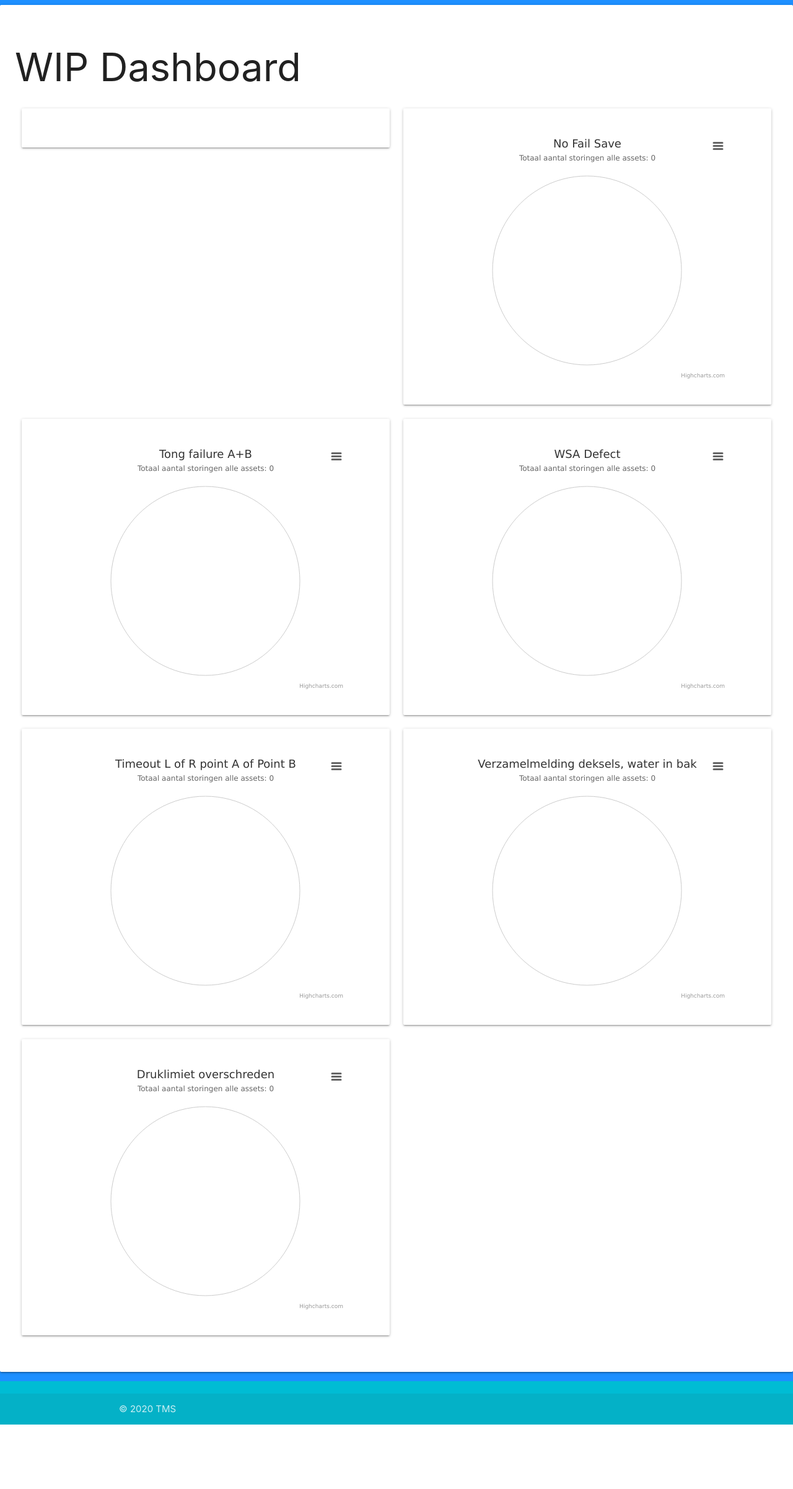
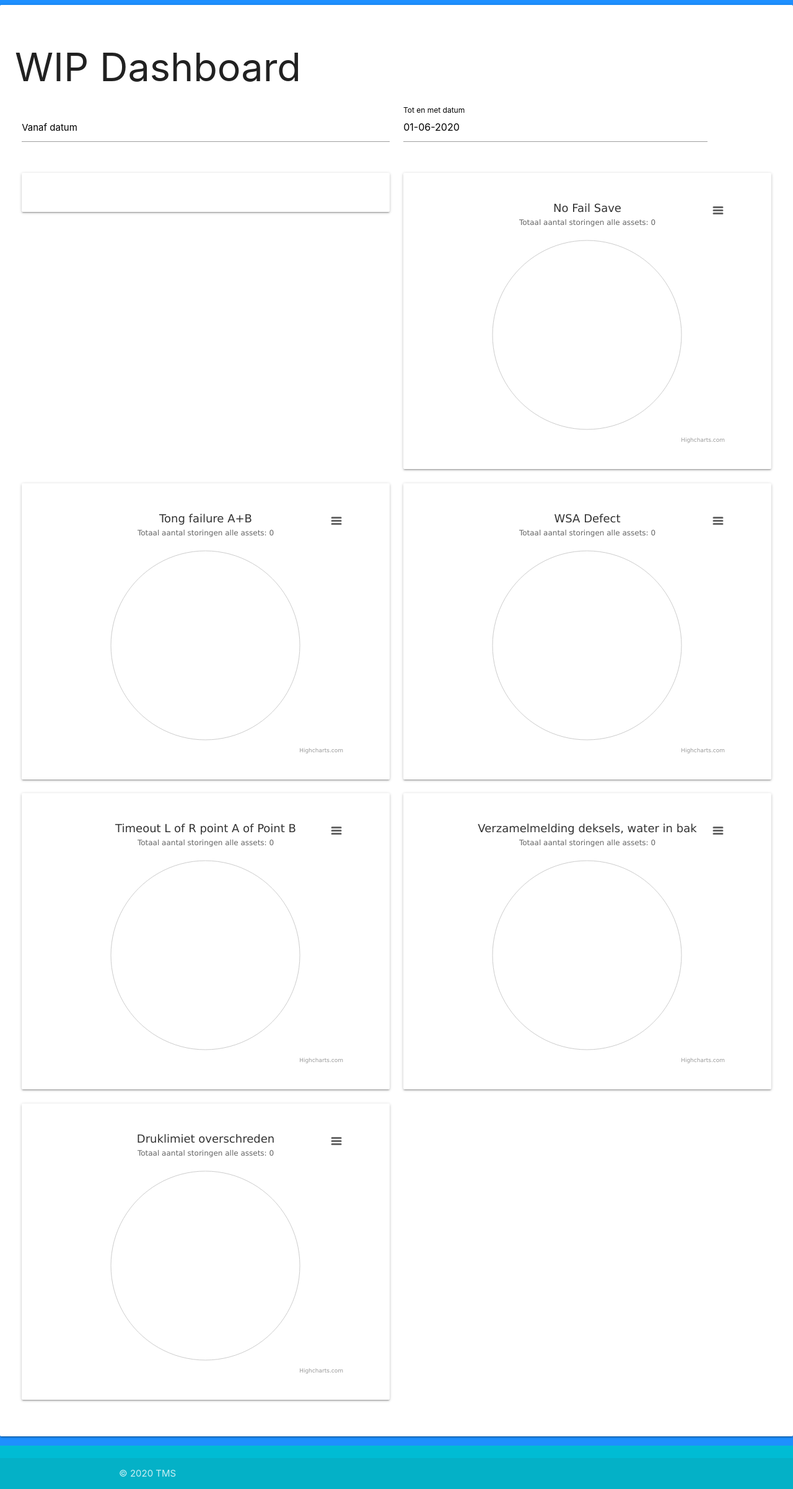
Before and after one commit to TiesLeider/tms, a Django app: page /tram/asset_dashboard/ in a window 1280 px wide. Shown: the part 64-2467 px from the top of the page at 62% size. Before the commit the page ends 2363 px from the top, so only its background shows below. Run offline with Django 3.2, Linux system fonts and the light colour scheme; data that the repository does not hold is empty; some libraries are stand-ins or nearby versions.

Commit message:
Dashboard times

```diff
--- a/tms_webapp/settings.py
+++ b/tms_webapp/settings.py
@@ -94,7 +94,7 @@ if os.environ.get('GITHUB_WORKFLOW'):
 
 #Configuratie applicatie-server
 elif socket.gethostname() == "tms.nl":
-    ALLOWED_HOSTS = ["10.165.2.10", "127.0.0.1", "192.168.1.73"]
+    ALLOWED_HOSTS = ["10.165.2.10", "127.0.0.1"]
 
     DATABASES = {
     'default': {
--- a/tram/templates/tram/chart.html
+++ b/tram/templates/tram/chart.html
@@ -297,7 +297,6 @@
             mm = '0' + mm;
         }
         var today = dd + '-' + mm + '-' + yyyy;
-        console.log(today)
         return today;
     }
 
--- a/tram/templates/tram/dashboard.html
+++ b/tram/templates/tram/dashboard.html
@@ -8,6 +8,16 @@
 {% block content %}
 <div class="card-panel white">
     <h1>WIP Dashboard</h1>
+    <div class="row">
+        <div class="input-field col s6">
+            <input id="van_datum" type="text" class="datepicker">
+            <label for="van_datum">Vanaf datum</label>
+        </div>
+        <div class="input-field col s5">
+            <input id="tot_datum" type="text" class="datepicker">
+            <label for="tot_datum">Tot en met datum</label>
+        </div>
+    </div>
     <div class="row">
         <div class="col s12 m6 l6">
             <div class="card-panel white">
@@ -32,12 +42,37 @@
     </div>
 </div>
 <script type="text/javascript">
-    var storingen = JSON.parse("{{storingen_serz|escapejs}}");
+    const storingen = JSON.parse("{{storingen_serz|escapejs}}");
  </script>
 {% endblock %}
 {% block javascript %}
 
 <script>
+    $(document).ready(function() {
+        var vanDatumPicker = $('#van_datum').datepicker({
+            maxDate: new Date(),
+            format: "dd-mm-yyyy",
+            onClose: function () {
+                for (s of storingen){
+                    getAjaxDataTimerange(storingType=s);
+                }
+            }
+        });
+
+        var totDatumPicker = $('#tot_datum').datepicker({
+            maxDate: new Date(),
+            defaultDate: new Date(),
+            setDefaultDate: true,
+            format: "dd-mm-yyyy",
+            onClose: function () {
+                for (s of storingen){
+                    getAjaxDataTimerange(storingType=s);
+                }
+            }
+        });
+
+    });
+
     function getAjaxData(){
         $.ajax({
             method: "GET",
@@ -148,5 +183,29 @@
     for (s of storingen){
         getAjaxDataStoring(s);
     }
+    function getAjaxDataTimerange(storingType, vanDatum = document.getElementById("van_datum").value, totDatum = document.getElementById("tot_datum").value) {
+        $.ajax({
+            method: "GET",
+            url: `/tram/api/dashboard/storing/${storingType}/${vanDatum}/${totDatum}`,
+            success: function (response) {
+                highchartStoring(response, storingType)
+            },
+            error: function (error_data) {
+                console.log(error_data)
+            }
+        })
+
+        $.ajax({
+            method: "GET",
+            url: `/tram/api/dashboard_omlopen/${vanDatum}/${totDatum}`,
+            success: function (response) {
+                highchartOmlopen(response)
+            },
+            error: function (error_data) {
+                console.log(error_data)
+            }
+        })
+
+    }
 </script>
 {% endblock %}
--- a/tram/urls.py
+++ b/tram/urls.py
@@ -22,7 +22,9 @@ urlpatterns = [
     path("api/get_maand_gemiddelde/<str:assetnummer>/<str:veld>", views.api.get_maand_gemiddelde, name="get_maand_gemiddelde"),
     path("api/get_ipnummers", views.get_ipnummers, name="get_ipnummers"),
     path("api/dashboard_omlopen", views.dashboard_omlopen, name="dashboard_omlopen"),
-     path("api/dashboard/storing/<str:storing>", views.dashboard_storingen, name="dashboard_storingen"),
+    path("api/dashboard_omlopen/<str:van_datum>/<str:tot_datum>", views.dashboard_omlopen_timerange, name="dashboard_storingen_timerange"),
+    path("api/dashboard/storing/<str:storing>", views.dashboard_storingen, name="dashboard_storingen"),
+    path("api/dashboard/storing/<str:storing>/<str:van_datum>/<str:tot_datum>", views.dashboard_storingen_timerange, name="dashboard_storingen_timerange"),
 
     #Asset
     path("insertlogodata",views.insert_logo_data, name="insert_logo_data"),
@@ -36,7 +38,6 @@ urlpatterns = [
     path("asset_dashboard/", views.dashboard, name="dashboard"),
 
     #User Account Control
-    #TODO Wachtwoord veranderen na eerste keer inloggen
     path("login", auth_views.LoginView.as_view(template_name="tram/login.html"), name="login"),
     path("logout", auth_views.LogoutView.as_view(template_name="tram/logout.html"), name="logout"),
     path("change_password", views.change_password, name="change_password"),
--- a/tram/views/api.py
+++ b/tram/views/api.py
@@ -20,13 +20,11 @@ from django.template import Context, loader
 logging.basicConfig(format='%(asctime)s %(levelname)s:%(message)s',
                     datefmt='%m/%d/%Y %I:%M:%S %p', filename="api.log", level=logging.INFO)
 
-
 def requesthandler(request):
     if (request.body == "" or not request.body):
         return JsonResponse({"response": False, "error":  "POST inhoud niet aangekomen."})
     else:
         return request
-
 
 def api_docs(request):
     return render(request, "tram/api_docs.html", {})
@@ -156,35 +154,6 @@ def check_assets_online_oud(request):
     return JsonResponse(offline_assets, safe=False)
 
 
-# def check_online_assets(request):
-#     def ping(host):
-#         FNULL = open(os.devnull, 'w')
-#         param = '-n' if platform.system().lower() == 'windows' else '-c'
-#         return subprocess.call(
-#             ["ping", param, "1", host], stdout=FNULL) == 0
-
-#     try:
-#         logo_assets = Asset.objects.exclude(ip_adres_logo=None)
-#         offline_assets = []
-#         for asset in logo_assets:
-#             # if ping(asset.ip_adres_logo) != 0:
-#             try:
-#                 r = requests.get(f"http://{asset.ip_adres_logo}/", timeout=3)
-#             except Timeout:
-#                 try:
-#                     ad = AbsoluteData.objects.filter(
-#                         assetnummer=asset).latest()
-#                     tijdstip = ad.tijdstip.strftime("%d %b %Y, %H:%M")
-#                 except ObjectDoesNotExist:
-#                     tijdstip = "Nooit"
-#                 offline_assets.append(
-#                     {"assetnummer": asset.assetnummer, "tijdstip": tijdstip})
-#     except Exception as ex:
-#         traceback.print_exc()
-#         logging.error("%s", traceback.format_exc())
-
-#     return JsonResponse(offline_assets, safe=False)
-
 def check_online_assets(request):
     r = requests.get("http://10.165.2.10:1810/api/getLive")
     offline_assets = []
@@ -263,6 +232,24 @@ def dashboard_omlopen(request):
 
     return JsonResponse(dict(totale_omlopen=totale_omlopen, asset_array=asset_array))
 
+def dashboard_omlopen_timerange(request, van_datum, tot_datum):
+    start_datum = datetime.datetime.strptime(van_datum, "%d-%m-%Y")
+    eind_datum = datetime.datetime.strptime(tot_datum, "%d-%m-%Y") + datetime.timedelta(days=1)
+    assets = Asset.objects.all()
+    totale_omlopen_qs = AbsoluteData.objects.filter(tijdstip__range=(start_datum, eind_datum))
+    totale_omlopen = totale_omlopen_qs.aggregate(Sum("omloop_a_toegevoegd"))["omloop_a_toegevoegd__sum"] + totale_omlopen_qs.aggregate(Sum("omloop_b_toegevoegd"))["omloop_b_toegevoegd__sum"]
+    asset_array = []
+
+    def get_key(elem):
+        return elem["y"]
+
+    for asset in assets:
+        asset_omlopen_qs = AbsoluteData.objects.filter(assetnummer=asset, tijdstip__range=(start_datum, eind_datum))
+        asset_array.append(dict(name=asset.assetnummer, omlopen=asset_omlopen_qs.aggregate(Sum("omloop_a_toegevoegd"))["omloop_a_toegevoegd__sum"]+asset_omlopen_qs.aggregate(Sum("omloop_b_toegevoegd"))["omloop_b_toegevoegd__sum"], y=((asset.omloop_a+asset.omloop_b) / totale_omlopen)*100))
+    asset_array.sort(key=get_key, reverse=True)
+
+    return JsonResponse(dict(totale_omlopen=totale_omlopen, asset_array=asset_array))
+
 def dashboard_storingen(request, storing):
     if storing == "Tong failure A+B":
         qs = AbsoluteData.objects.filter(storing_beschrijving__overlap=["Tong failure A+B", "Tongen failure A+B", "Tongen Failure A+B"])
@@ -288,3 +275,31 @@ def dashboard_storingen(request, storing):
     asset_array.sort(key=get_key, reverse=True)
 
     return JsonResponse(dict(totale_storingen=totale_storingen, asset_array=asset_array))
+
+def dashboard_storingen_timerange(request, storing, van_datum, tot_datum):
+    start_datum = datetime.datetime.strptime(van_datum, "%d-%m-%Y")
+    eind_datum = datetime.datetime.strptime(tot_datum, "%d-%m-%Y") + datetime.timedelta(days=1)
+    if storing == "Tong failure A+B":
+        qs = AbsoluteData.objects.filter(storing_beschrijving__overlap=["Tong failure A+B", "Tongen failure A+B", "Tongen Failure A+B"],  tijdstip__range=(start_datum, eind_datum))
+    else:
+        qs = AbsoluteData.objects.filter(storing_beschrijving__overlap=[storing],  tijdstip__range=(start_datum, eind_datum))
+    assets = Asset.objects.all()
+    totale_storingen = qs.count()
+    asset_array = []
+
+    def get_key(elem):
+        return elem["y"]
+
+    for asset in assets:
+        if storing == "Tong failure A+B":
+            aantal = AbsoluteData.objects.filter(storing_beschrijving__overlap=["Tong failure A+B", "Tongen failure A+B", "Tongen Failure A+B"], assetnummer=asset,  tijdstip__range=(start_datum, eind_datum)).count()
+        else:
+            aantal = AbsoluteData.objects.filter(storing_beschrijving__overlap=[storing], assetnummer=asset,  tijdstip__range=(start_datum, eind_datum)).count()
+        if aantal == 0:
+            continue
+        percentage = (aantal / totale_storingen)*100
+
+        asset_array.append(dict(name=asset.assetnummer, y= percentage))
+    asset_array.sort(key=get_key, reverse=True)
+
+    return JsonResponse(dict(totale_storingen=totale_storingen, asset_array=asset_array))
```
Also changed, not shown: .github/workflows/pythonapp.yml.
